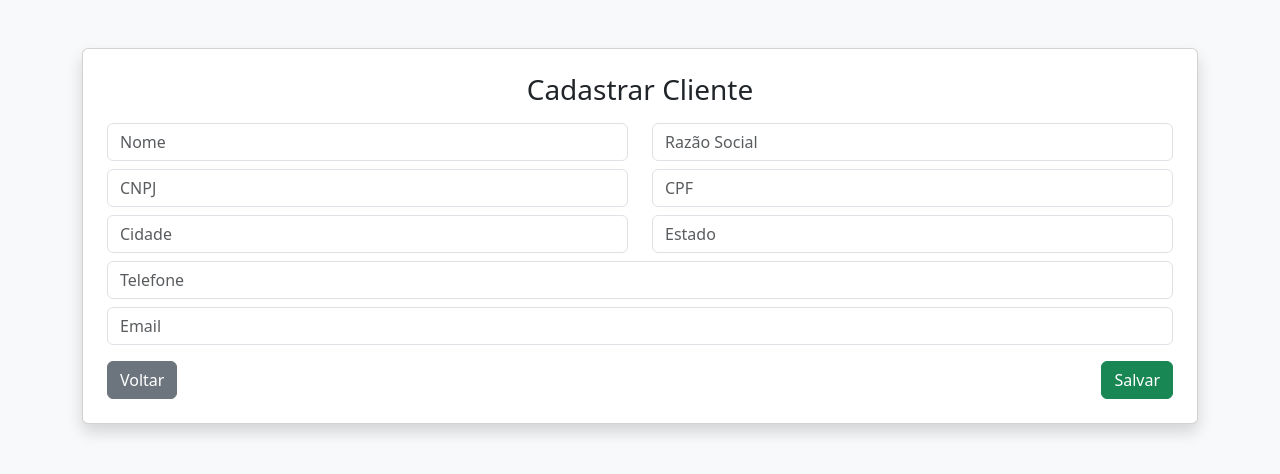
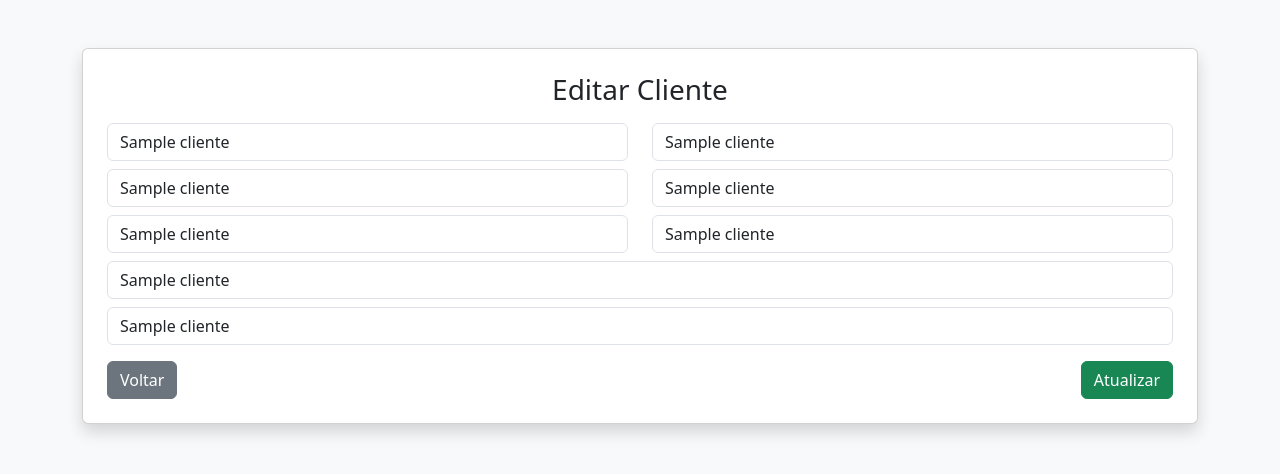
Before and after one commit to Anarkocyber/crm-agrogest, a Flask app: template app/templates/cadastrar.html in a window 1280 px wide. Shown: the top 474 px of the page. Run offline with Flask 3, Linux system fonts and the light colour scheme; the template is opened without the code that fills it: most values are stand-ins (such as "Sample title", 1, 10 or a date in 2020).

```diff
--- a/app/templates/cadastrar.html
+++ b/app/templates/cadastrar.html
@@ -1,59 +1,90 @@
 <!DOCTYPE html>
 <html>
 <head>
-    <title>Cadastrar Cliente</title>
+    <title>{{ 'Editar Cliente' if cliente else 'Cadastrar Cliente' }}</title>
     <link href="https://cdn.jsdelivr.net/npm/bootstrap@5.3.0/dist/css/bootstrap.min.css" rel="stylesheet">
 </head>
 <body class="bg-light">
 
 <div class="container mt-5">
     <div class="card shadow p-4">
-        <h3 class="mb-3 text-center">Cadastrar Cliente</h3>
+        <h3 class="mb-3 text-center">
+            {{ 'Editar Cliente' if cliente else 'Cadastrar Cliente' }}
+        </h3>
 
         <form method="POST">
 
             <div class="row">
                 <div class="col-md-6">
-                    <input type="text" name="nome" class="form-control mb-2" placeholder="Nome" required>
+                    <input type="text" name="nome" class="form-control mb-2"
+                           placeholder="Nome"
+                           value="{{ cliente[1] if cliente else '' }}" required>
                 </div>
 
                 <div class="col-md-6">
-                    <input type="text" name="razaosocial" class="form-control mb-2" placeholder="Razão Social" required>
+                    <input type="text" name="razaosocial" class="form-control mb-2"
+                           placeholder="Razão Social"
+                           value="{{ cliente[4] if cliente else '' }}" required>
                 </div>
             </div>
 
             <div class="row">
                 <div class="col-md-6">
-                    <input type="text" name="cnpj" class="form-control mb-2" placeholder="CNPJ" maxlength="18" oninput="formatarCNPJ(this)" required>
+                    <input type="text" name="cnpj" class="form-control mb-2"
+                           placeholder="CNPJ"
+                           maxlength="18"
+                           oninput="formatarCNPJ(this)"
+                           value="{{ cliente[5] if cliente else '' }}" required>
                 </div>
 
                 <div class="col-md-6">
-                    <input type="text" name="cpf" class="form-control mb-2" placeholder="CPF" maxlength="14" oninput="formatarCPF(this)">
+                    <input type="text" name="cpf" class="form-control mb-2"
+                           placeholder="CPF"
+                           maxlength="14"
+                           oninput="formatarCPF(this)"
+                           value="{{ cliente[6] if cliente else '' }}">
                 </div>
             </div>
 
             <div class="row">
                 <div class="col-md-6">
-                    <input type="text" name="cidade" class="form-control mb-2" placeholder="Cidade" required>
+                    <input type="text" name="cidade" class="form-control mb-2"
+                           placeholder="Cidade"
+                           value="{{ cliente[7] if cliente else '' }}" required>
                 </div>
 
                 <div class="col-md-6">
-                    <input type="text" name="estado" class="form-control mb-2" placeholder="Estado">
+                    <input type="text" name="estado" class="form-control mb-2"
+                           placeholder="Estado"
+                           value="{{ cliente[8] if cliente else '' }}">
                 </div>
             </div>
 
-            <input type="text" name="telefone" class="form-control mb-2" placeholder="Telefone" maxlength="15" required oninput="formatarTelefone(this)">
+            <input type="text" name="telefone" class="form-control mb-2"
+                   placeholder="Telefone"
+                   maxlength="15"
+                   oninput="formatarTelefone(this)"
+                   value="{{ cliente[2] if cliente else '' }}" required>
 
-            <input type="email" name="email" class="form-control mb-3" placeholder="Email" required>
+            <input type="email" name="email" class="form-control mb-3"
+                   placeholder="Email"
+                   value="{{ cliente[3] if cliente else '' }}" required>
 
             <div class="d-flex justify-content-between">
-                <a href="{{ url_for('clientes.lista_clientes') }}" class="btn btn-secondary">Voltar</a>
-                <button class="btn btn-success">Salvar</button>
+                <a href="{{ url_for('clientes.lista_clientes_view') }}" class="btn btn-secondary">
+                    Voltar
+                </a>
+
+                <button class="btn btn-success">
+                    {{ 'Atualizar' if cliente else 'Salvar' }}
+                </button>
             </div>
 
         </form>
     </div>
 </div>
+
 <script src="{{ url_for('static', filename='js/mascaras.js') }}"></script>
+
 </body>
 </html>
--- a/app/templates/clientes.html
+++ b/app/templates/clientes.html
@@ -37,8 +37,8 @@
             <td>{{ cliente[7] }}</td>
             <td>{{ cliente[8] }}</td>
             <td>
-                <a href="/editar/{{ cliente[0] }}" class="btn btn-warning btn-sm">Editar</a>
-                <a href="/excluir/{{ cliente[0] }}" class="btn btn-danger btn-sm">Excluir</a>
+                <a href="{{ url_for('clientes.editar_cliente', id=cliente[0]) }}" class="btn btn-warning btn-sm">Editar</a>
+                <a href="{{ url_for('clientes.excluir_cliente', id=cliente[0]) }}" class="btn btn-danger btn-sm">Excluir</a>
                 <a href="{{ url_for('clientes.novo_cliente') }}" class="btn btn-success mb-3">
     Novo Cliente
 </a>
```
Also changed, not shown: app/routes/clientes.py (+41 -1 lines).
